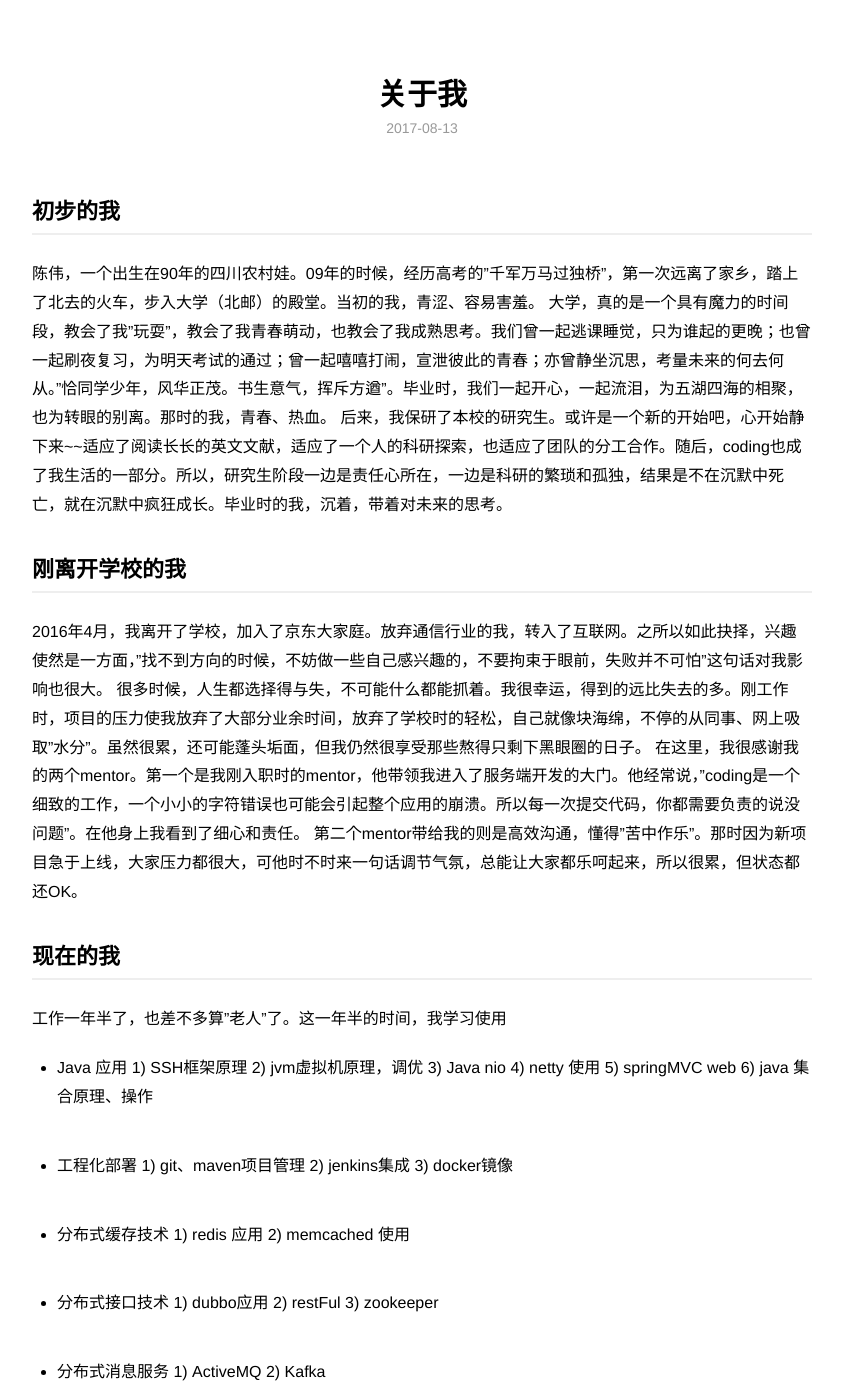
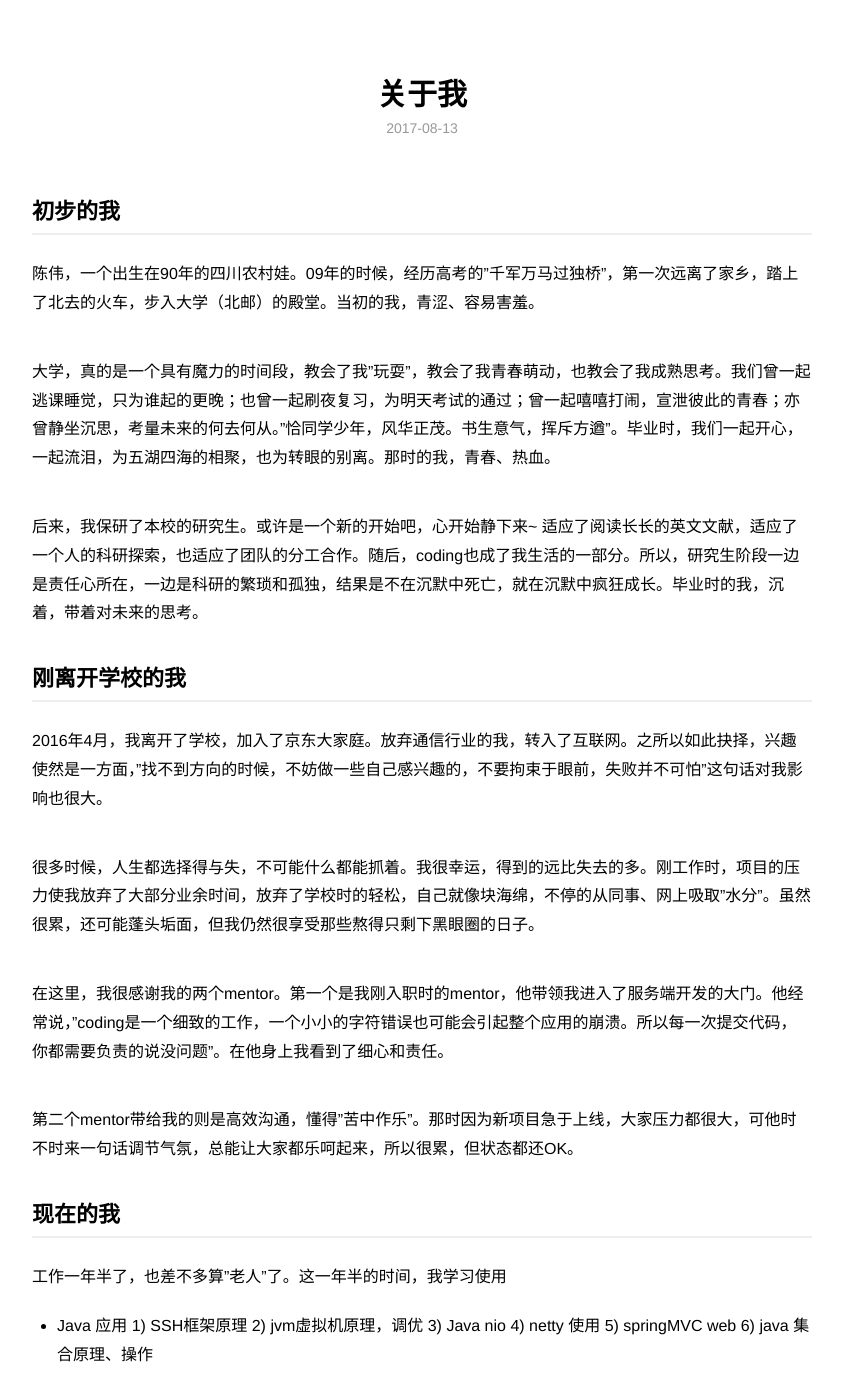
Before and after one commit to chenweiw09/chenweiw09.github.io, a Jekyll site: the page built from _posts/2017-08-13-about-me.md, in a window 1280 px wide and 1400 px high. Shown: the whole window, without its empty margins (218-1059 px from the left). Built offline with Jekyll 4.4.1, drawn with Linux system fonts in a browser that asks for light colours.

```diff
--- a/_posts/2017-08-13-about-me.md
+++ b/_posts/2017-08-13-about-me.md
@@ -8,15 +8,20 @@ category: blog
 ## 初步的我
 
 陈伟，一个出生在90年的四川农村娃。09年的时候，经历高考的"千军万马过独桥"，第一次远离了家乡，踏上了北去的火车，步入大学（北邮）的殿堂。当初的我，青涩、容易害羞。
+
 大学，真的是一个具有魔力的时间段，教会了我"玩耍"，教会了我青春萌动，也教会了我成熟思考。我们曾一起逃课睡觉，只为谁起的更晚；也曾一起刷夜复习，为明天考试的通过；曾一起嘻嘻打闹，宣泄彼此的青春；亦曾静坐沉思，考量未来的何去何从。"恰同学少年，风华正茂。书生意气，挥斥方遒"。毕业时，我们一起开心，一起流泪，为五湖四海的相聚，也为转眼的别离。那时的我，青春、热血。
-后来，我保研了本校的研究生。或许是一个新的开始吧，心开始静下来~~适应了阅读长长的英文文献，适应了一个人的科研探索，也适应了团队的分工合作。随后，coding也成了我生活的一部分。所以，研究生阶段一边是责任心所在，一边是科研的繁琐和孤独，结果是不在沉默中死亡，就在沉默中疯狂成长。毕业时的我，沉着，带着对未来的思考。
+
+后来，我保研了本校的研究生。或许是一个新的开始吧，心开始静下来~ 适应了阅读长长的英文文献，适应了一个人的科研探索，也适应了团队的分工合作。随后，coding也成了我生活的一部分。所以，研究生阶段一边是责任心所在，一边是科研的繁琐和孤独，结果是不在沉默中死亡，就在沉默中疯狂成长。毕业时的我，沉着，带着对未来的思考。
 
 
 ## 刚离开学校的我
 
 2016年4月，我离开了学校，加入了京东大家庭。放弃通信行业的我，转入了互联网。之所以如此抉择，兴趣使然是一方面，"找不到方向的时候，不妨做一些自己感兴趣的，不要拘束于眼前，失败并不可怕"这句话对我影响也很大。
+
 很多时候，人生都选择得与失，不可能什么都能抓着。我很幸运，得到的远比失去的多。刚工作时，项目的压力使我放弃了大部分业余时间，放弃了学校时的轻松，自己就像块海绵，不停的从同事、网上吸取"水分"。虽然很累，还可能蓬头垢面，但我仍然很享受那些熬得只剩下黑眼圈的日子。
+
 在这里，我很感谢我的两个mentor。第一个是我刚入职时的mentor，他带领我进入了服务端开发的大门。他经常说，"coding是一个细致的工作，一个小小的字符错误也可能会引起整个应用的崩溃。所以每一次提交代码，你都需要负责的说没问题"。在他身上我看到了细心和责任。
+
 第二个mentor带给我的则是高效沟通，懂得"苦中作乐"。那时因为新项目急于上线，大家压力都很大，可他时不时来一句话调节气氛，总能让大家都乐呵起来，所以很累，但状态都还OK。
 
 ## 现在的我
```
